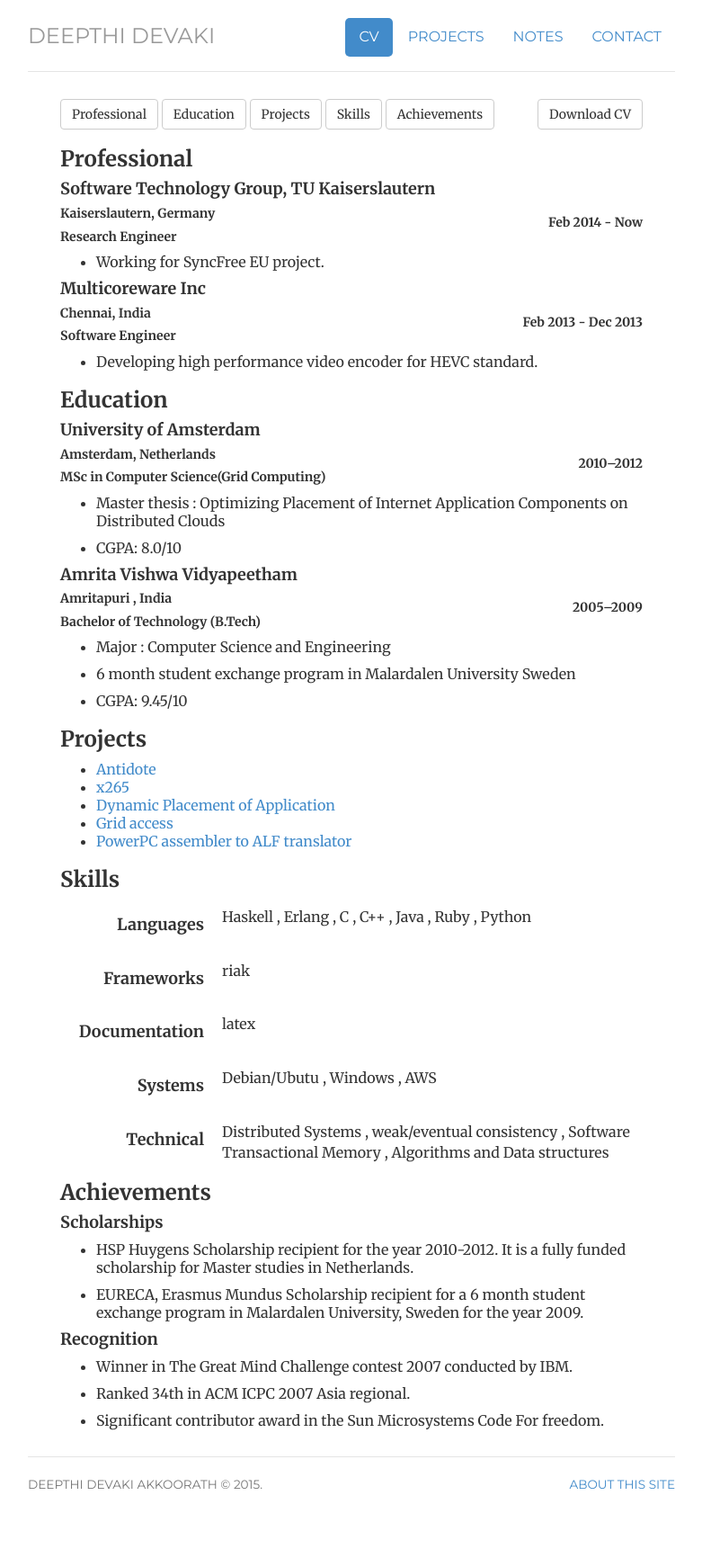
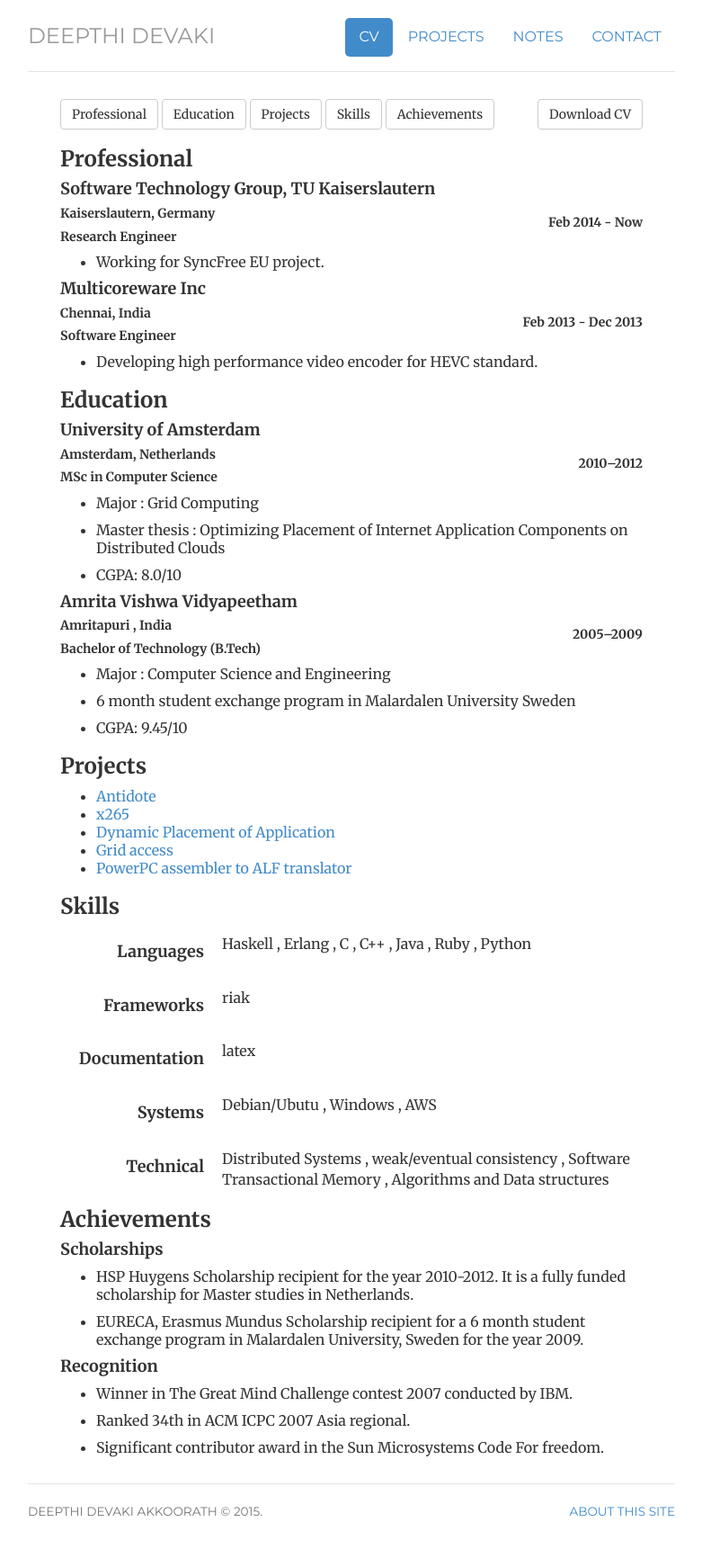
Before and after one commit to thekkedam/dd, a Jekyll site: the page built from cv/index.html, in a window 1280 px wide. Shown: the whole page at 90% size, without its empty margins (249-1030 px from the left). Built offline with Jekyll 4.4.1, drawn with Linux system fonts in a browser that asks for light colours; before the commit the page ends 1712 px from its top, so only the background shows below that.

Commit message:
Updating education section cv

```diff
--- a/_data/education.yml
+++ b/_data/education.yml
@@ -1,8 +1,9 @@
 - org:  University of Amsterdam
-  role: MSc in Computer Science(Grid Computing)
+  role: MSc in Computer Science
   location: Amsterdam, Netherlands
   when: 2010–2012
   bullets:
+    - 'Major : Grid Computing'
     - 'Master thesis : Optimizing Placement of Internet Application Components on Distributed Clouds'
     - 'CGPA: 8.0/10'
 - org: Amrita Vishwa Vidyapeetham
```
